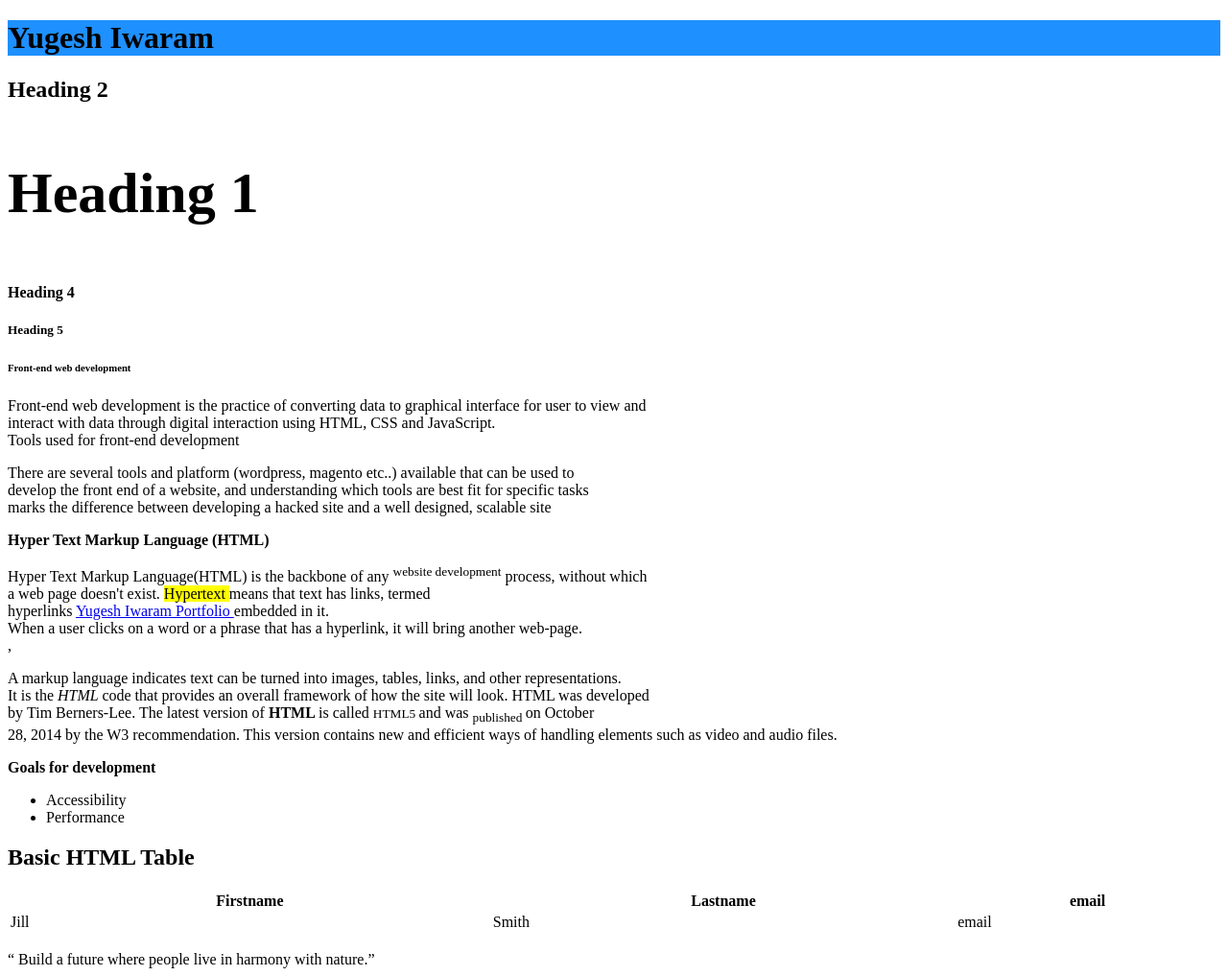
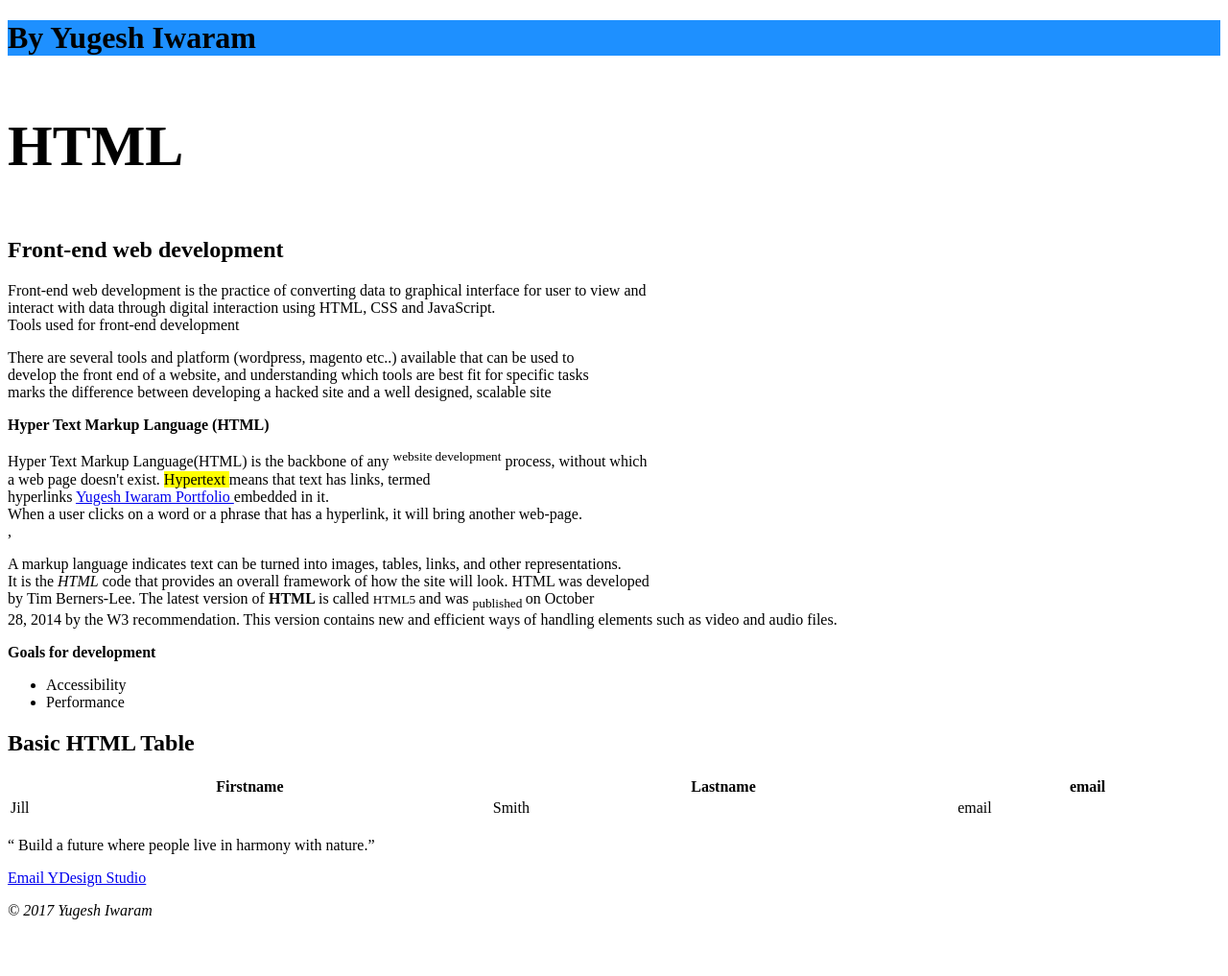
Before and after one commit to iwaramy/semantic-elements, a plain HTML site: page index.html in a window 1280 px wide. Shown: the whole page at 96% size. After the commit the page ends 974 px from the top, so only its background shows below. Drawn offline with Linux system fonts and the light colour scheme.

Commit message:
code change

```diff
--- a/index.html
+++ b/index.html
@@ -5,12 +5,9 @@
     <title>HTML5</title>
     </head>
     <body>
-    <h1 style="background-color:DodgerBlue;">Yugesh Iwaram </h1>
-    <h2>Heading 2</h2>
-    <h3 style="font-size:60px;">Heading 1</h3>
-    <h4>Heading 4</h4>
-    <h5>Heading 5</h5>
-    <h6>Front-end web development</h6>
+    <h1 style="background-color:DodgerBlue;">By Yugesh Iwaram </h1>
+    <h3 style="font-size:60px;">HTML</h3>
+      <h2>Front-end web development</h2>
   <p>
   Front-end web development is the practice of converting data to graphical interface for user to view and<br>
   interact with data through digital interaction using HTML, CSS and JavaScript.<br>
@@ -49,6 +46,10 @@
   </table>
   <br>
 <q> Build a future where people live in harmony with nature.</q>
+<p><a href="iwaramy@uw.edu">Email YDesign Studio</a></p>
+     <footer>
+    <p><i>© 2017 Yugesh Iwaram</i></p>
+    </footer>
 
 </body>
 </html>
```
